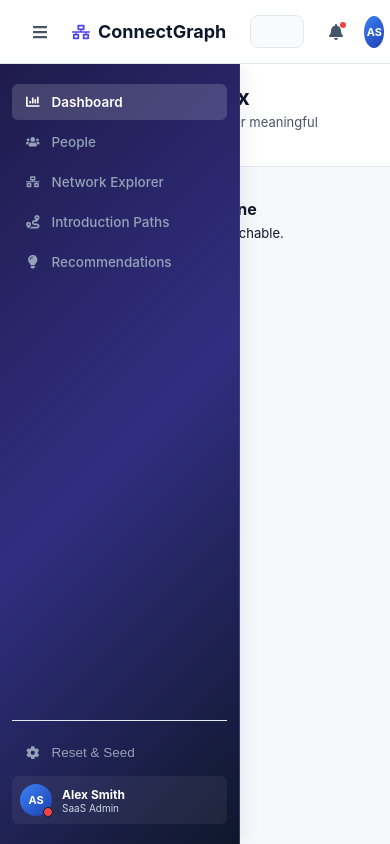
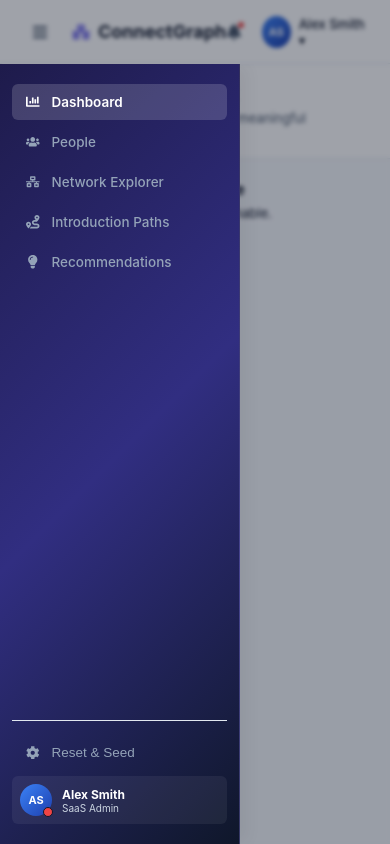
Before and after one commit to Murali7781/ConnectGraph, a React app in the folder frontend/: page / in a window 390 px wide. Built offline with nearby package versions, Linux system fonts and the light colour scheme; no server answers; the HTML template or start-up script is replaced by a standard one.

Commit message:
make layout fully responsive on mobile/tablet/desktop

```diff
--- a/frontend/src/App.jsx
+++ b/frontend/src/App.jsx
@@ -344,42 +344,57 @@
         </div>
       </header>
 
+
       {/* 2. BODY GRID */}
+
       <div className="app-body">
+        {/* Mobile Sidebar Overlay Backdrop */}
+        <div
+          className={`sidebar-overlay ${!isSidebarCollapsed ? 'active' : ''}`}
+          onClick={() => setIsSidebarCollapsed(true)}
+        />
+
+
         {/* Left Navigation Sidebar */}
         <aside className={`app-sidebar ${isSidebarCollapsed ? 'collapsed' : ''}`}>
           <nav className="nav-links-list">
             <NavLink
               to="/"
               className={({ isActive }) => `sidebar-tab-btn ${isActive ? 'active' : ''}`}
+              onClick={() => setIsSidebarCollapsed(true)}
             >
               <FaChartBar /> <span>Dashboard</span>
             </NavLink>
             <NavLink
               to="/people"
               className={({ isActive }) => `sidebar-tab-btn ${isActive ? 'active' : ''}`}
+              onClick={() => setIsSidebarCollapsed(true)}
             >
               <FaUsers /> <span>People</span>
             </NavLink>
             <NavLink
               to="/graph"
               className={({ isActive }) => `sidebar-tab-btn ${isActive ? 'active' : ''}`}
+              onClick={() => setIsSidebarCollapsed(true)}
             >
               <FaNetworkWired /> <span>Network Explorer</span>
             </NavLink>
             <NavLink
               to="/pathfinder"
               className={({ isActive }) => `sidebar-tab-btn ${isActive ? 'active' : ''}`}
+              onClick={() => setIsSidebarCollapsed(true)}
             >
               <FaRoute /> <span>Introduction Paths</span>
             </NavLink>
             <NavLink
               to="/recommendations"
               className={({ isActive }) => `sidebar-tab-btn ${isActive ? 'active' : ''}`}
+              onClick={() => setIsSidebarCollapsed(true)}
             >
               <FaLightbulb /> <span>Recommendations</span>
             </NavLink>
           </nav>
+
 
           <div className="sidebar-footer">
             {/* Bottom Actions */}
--- a/frontend/src/index.css
+++ b/frontend/src/index.css
@@ -587,6 +587,26 @@
   to { opacity: 1; transform: translateY(0); }
 }
 
+/* Dashboard sections grid layout */
+.dashboard-sections-grid {
+  display: grid;
+  grid-template-columns: 2fr 1fr;
+  gap: 24px;
+}
+
+/* Sidebar Overlay Backdrop on Mobile */
+.sidebar-overlay {
+  display: none;
+  position: fixed;
+  top: 0;
+  left: 0;
+  right: 0;
+  bottom: 0;
+  background: rgba(15, 23, 42, 0.4);
+  backdrop-filter: blur(2px);
+  z-index: 90;
+}
+
 /* Responsive grid layout adaptations */
 @media (max-width: 768px) {
   .app-sidebar {
@@ -603,7 +623,49 @@
     overflow: hidden;
     border-right: none;
   }
+
+  .sidebar-overlay.active {
+    display: block;
+  }
+
+  .dashboard-sections-grid {
+    grid-template-columns: 1fr;
+    gap: 16px;
+  }
+
+  .topbar-search {
+    display: none !important;
+  }
+
+  .page-header {
+    padding: 16px 20px;
+    flex-direction: column;
+    align-items: flex-start;
+    gap: 12px;
+  }
+
+  .page-content {
+    padding: 20px;
+  }
+
+  .modal-content {
+    padding: 20px;
+    width: 95%;
+    max-height: 90vh;
+  }
+
+  .modal-details-grid {
+    grid-template-columns: 1fr;
+    gap: 16px;
+  }
+
+  .modal-profile-header {
+    flex-direction: column;
+    align-items: flex-start;
+    gap: 12px;
+  }
 }
+
 
 /* Global Form Input and Select Theme overrides */
 input, select, textarea {
```
Also changed, not shown: 1 other file (tests, documents, lock files or other folders).
